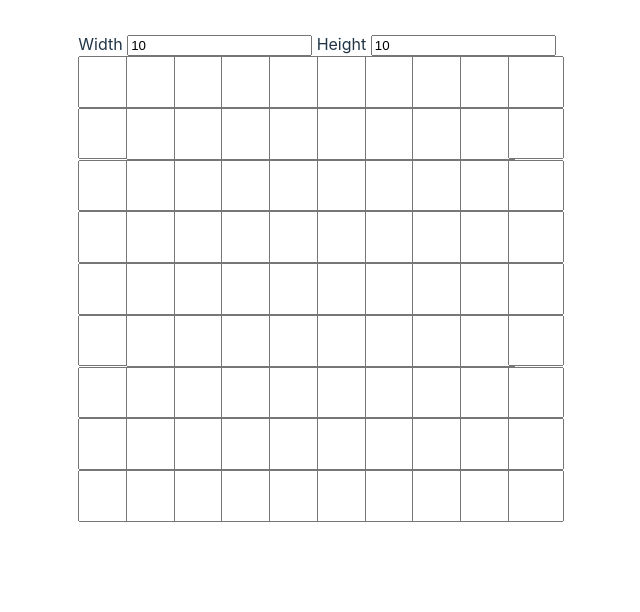
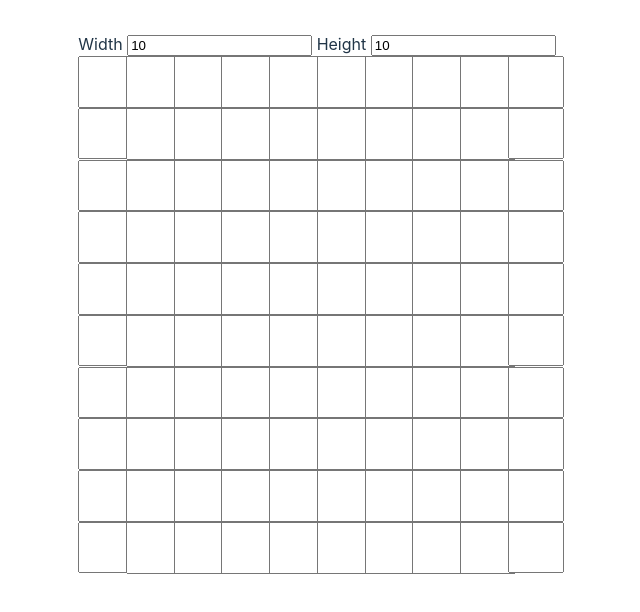
Before and after one commit to supposedly/nice-crossword, a Vue app: page / in a window 1280 px wide. Shown: the top 612 px of the page, without its empty margins (323-963 px from the left). Built offline with nearby package versions, Linux system fonts and the light colour scheme.

Commit message:
Fix across/down, switch from array to PairMap

```diff
--- a/package.json
+++ b/package.json
@@ -9,6 +9,10 @@
     "preview": "vite preview"
   },
   "dependencies": {
+    "@typescript-eslint/eslint-plugin": "^7.15.0",
+    "@typescript-eslint/parser": "^7.15.0",
+    "eslint": "^9.6.0",
+    "eslint-plugin-vue": "^9.27.0",
     "vue": "^3.4.29"
   },
   "devDependencies": {
--- a/src/components/Grid.vue
+++ b/src/components/Grid.vue
@@ -1,51 +1,74 @@
 <script setup lang="ts">
-import { getCurrentInstance, reactive } from 'vue';
+import { getCurrentInstance, reactive, computed , watchEffect} from 'vue';
 import Cell from './Cell.vue'
-import { PairSet } from '../utils';
+import { PairMap, PairSet } from '../utils';
 
 const props = defineProps<{width: number, height: number}>();
 
-let grid: Array<Array<string>> = reactive(Array.from(
-    {length: props.height},
-    () => Array.from({length: props.width}, () => '')
-));
-
-let numberGrid: Array<Array<number | null>> = reactive(Array.from({length: props.height}, () => Array.from({length: props.width}, () => null)));
+let grid: PairMap<{value: string, number: number | null}, number> = reactive(new PairMap());
 
 let across = new PairSet<number>();
 let down = new PairSet<number>();
 
 function showNumber(number: number, row: number, col: number) {
-    numberGrid[row][col] = number;
+    grid.get(row, col).number = number;
 }
 
 function removeNumber(row: number, col: number) {
-    numberGrid[row][col] = null;
+    grid.get(row, col).number = null;
+}
+
+function addAcross(row: number, col: number) {
+    if (!grid.get(row, col)?.value.trim()) {
+        across.delete(row, col);
+        return;
+    }
+    if (grid.get(row, col - 1)?.value.trim()) {
+        across.delete(row, col);
+        return;
+    }
+    if (grid.get(row, col + 1)?.value.trim()) {
+        across.add(row, col);
+        return;
+    }
+    across.delete(row, col);
+}
+
+function addDown(row: number, col: number) {
+    if (!grid.get(row, col)?.value.trim()) {
+        across.delete(row, col);
+        return;
+    }
+    if (grid.get(row - 1, col)?.value.trim()) {
+        down.delete(row, col);
+        return;
+    }
+    if (grid.get(row + 1, col)?.value.trim()) {
+        down.add(row, col);
+        return;
+    }
+    down.delete(row, col);
 }
 
 function update(row: number, col: number) {
-    const value = grid[row]?.[col].trim();
+    const value = grid.get(row, col)?.value.trim();
     if (value) {
         across.delete(row, col + 1);
         down.delete(row + 1, col);
-        if (!grid[row][col - 1]) {
-            across.add(row, col);
-        }
-        if (!grid[row - 1]?.[col]) {
-            down.add(row, col);
-        }
+        addAcross(row, col);
+        addDown(row, col);
+        addAcross(row, col - 1);
+        addDown(row - 1, col);
     } else {
         across.delete(row, col);
         down.delete(row, col);
-        if (grid[row][col + 1]) {
-            across.add(row, col + 1);
-        }
-        if (grid[row + 1]?.[col]) {
-            down.add(row + 1, col);
-        }
+        addAcross(row, col + 1);
+        addDown(row + 1, col);
+        addAcross(row, col - 1);
+        addDown(row - 1, col);
     }
 
-    let number = 0;
+    let number = 1;
     for (let row = 0; row < props.height; row++) {
         for (let col = 0; col < props.width; col++) {
             if (across.has(row, col) || down.has(row, col)) {
@@ -89,13 +112,13 @@ const name = getCurrentInstance()?.uid.toString();
 
 <template>
     <div>
-        <template v-for="row in height" v-if="grid">
-            <Cell v-for="col in width" v-if="grid[row]"
+        <template v-for="row in height">
+            <Cell v-for="col in width"
                 :name
                 :row="row - 1"
                 :col="col - 1"
-                :number="numberGrid[row - 1][col - 1]"
-                v-model="grid[row - 1][col - 1]"
+                :number="grid.setDefault(row - 1, col - 1, {value: '', number: null}).number"
+                v-model="grid.setDefault(row - 1, col - 1, {value: '', number: null}).value"
                 @update="update"
                 @jump="jump"
             />
--- a/src/utils.ts
+++ b/src/utils.ts
@@ -1,16 +1,16 @@
 // thank you mine-tac-toe
 // https://github.com/supposedly/mine-tac-toe/blob/620594a1514c65d1c6c9fcaecdc2a933e05e87cb/main.js#L62
 
-export class PairSet<A, B = A> {
+export class PairMap<V, A, B = A> {
   size: number;
-  private map: Map<A, Set<B>>;
+  private map: Map<A, Map<B, V>>;
 
 
-  constructor(values?: [A, B][]) {
+  constructor(values?: [A, B, V][]) {
     this.size = 0;
     this.map = new Map();
     if (values !== undefined) {
-      values.forEach(([a, b]) => this.add(a, b));
+      values.forEach(([a, b, v]) => this.set(a, b, v));
     }
   }
 
@@ -18,23 +18,112 @@ export class PairSet<A, B = A> {
     return this.map.has(a);
   }
 
-  private getPrimary(a: A): Set<B> | undefined {
+  private getPrimary(a: A): Map<B, V> | undefined {
     return this.map.get(a);
   }
 
   private setPrimary(a: A) {
-    return this.map.set(a, new Set());
+    return this.map.set(a, new Map());
   }
 
   private delPrimary(a: A) {
     return this.map.delete(a);
   }
 
+  setDefault(a: A, b: B, fallback: V) {
+    if (!this.has(a, b)) {
+      this.set(a, b, fallback);
+    }
+    return this.get(a, b);
+  }
+
+  forEach(callback: (a: A, b: B, v?: V, pairMap?: PairMap<V, A, B>) => unknown) {
+    this.map.forEach(
+      (map, a) => map.forEach(
+        (v, b) => callback(a, b, v, this)
+      )
+    );
+  }
+
+  reduce<T>(callback: (acc: T, a: A, b: B, v?: V, pairMap?: PairMap<V, A, B>) => T, defaultVal: T) {
+    let acc = defaultVal;
+    this.forEach(
+      (a, b, v) => { acc = callback(acc, a, b, v, this); }
+    );
+    return acc;
+  }
+
+  some(callback: (a: A, b: B, v?: V, pairMap?: PairMap<V, A, B>) => boolean) {
+    // doesn't stop on first true... at least short-circuits, though
+    return this.reduce(
+      (acc, a, b, v) => acc || callback(a, b, v, this),
+      false
+    );
+  }
+
+  every(callback: (a: A, b: B, v?: V, pairMap?: PairMap<V, A, B>) => boolean) {
+    // doesn't stop on first false... at least short-circuits, though
+    return this.reduce(
+      (acc, a, b, v) => acc && callback(a, b, v, this),
+      true
+    );
+  }
+
+  clear() {
+    this.map.clear();
+    this.size = 0;
+  }
+
+  set(a: A, b: B, v: V) {
+    if (!this.hasPrimary(a)) {
+      this.setPrimary(a);
+    }
+    this.getPrimary(a)!.set(b, v);
+    this.size += 1;
+    return this;
+  }
+
+  delete(a: A, b: B) {
+    if (!this.hasPrimary(a)) {
+      return false;
+    }
+    const ret = this.getPrimary(a)!.delete(b);
+    if (this.getPrimary(a)!.size === 0) {
+      this.delPrimary(a);
+    }
+    this.size -= 1;
+    return ret;
+  }
+
+  has(a: A, b: B) {
+    if (!this.hasPrimary(a)) {
+      return false;
+    }
+    return this.getPrimary(a)!.has(b);
+  }
+
+  get(a: A, b: B): V | undefined {
+    return this.getPrimary(a)?.get(b);
+  }
+}
+
+export class PairSet<A, B = A> {
+  private map: PairMap<undefined, A, B>;
+
+  constructor(values?: [A, B][]) {
+    this.map = new PairMap();
+    if (values !== undefined) {
+      values.forEach(([a, b]) => this.add(a, b));
+    }
+  }
+
+  get size() {
+    return this.map.size;
+  }
+
   forEach(callback: (a: A, b: B, pairSet?: PairSet<A, B>) => unknown) {
     this.map.forEach(
-      (set, a) => set.forEach(
-        b => callback(a, b, this)
-      )
+      (a, b) => callback(a, b, this)
     );
   }
 
@@ -64,34 +153,18 @@ export class PairSet<A, B = A> {
 
   clear() {
     this.map.clear();
-    this.size = 0;
   }
 
-  add(a: A, b: B) {
-    if (!this.hasPrimary(a)) {
-      this.setPrimary(a);
-    }
-    this.getPrimary(a)!.add(b);
-    this.size += 1;
+  add(a: A, b: B): this {
+    this.map.set(a, b, undefined);
     return this;
   }
 
-  delete(a: A, b: B) {
-    if (!this.hasPrimary(a)) {
-      return false;
-    }
-    const ret = this.getPrimary(a)!.delete(b);
-    if (this.getPrimary(a)!.size === 0) {
-      this.delPrimary(a);
-    }
-    this.size -= 1;
-    return ret;
+  delete(a: A, b: B): boolean {
+    return this.map.delete(a, b);
   }
 
-  has(a: A, b: B) {
-    if (!this.hasPrimary(a)) {
-      return false;
-    }
-    return this.getPrimary(a)!.has(b);
+  has(a: A, b: B): boolean {
+    return this.map.has(a, b);
   }
 }
```
Also changed, not shown: 1 other file (tests, documents, lock files or other folders).
